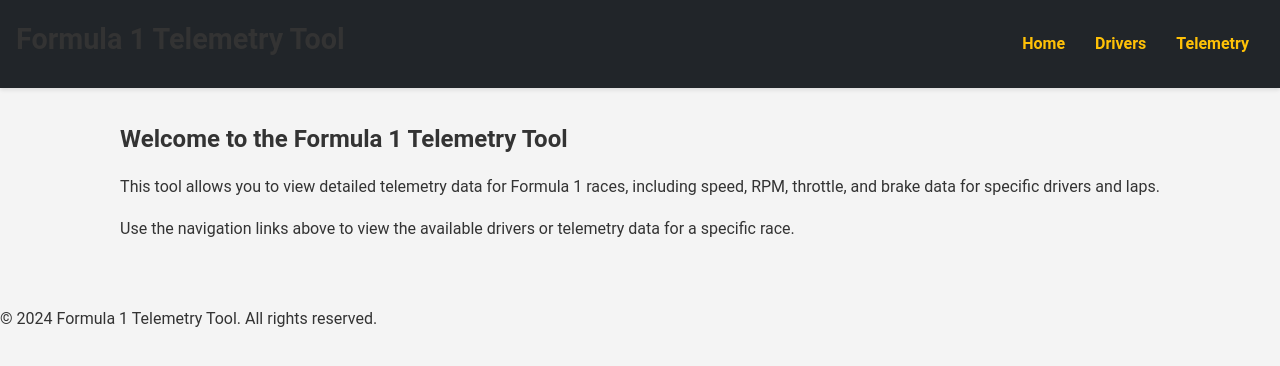
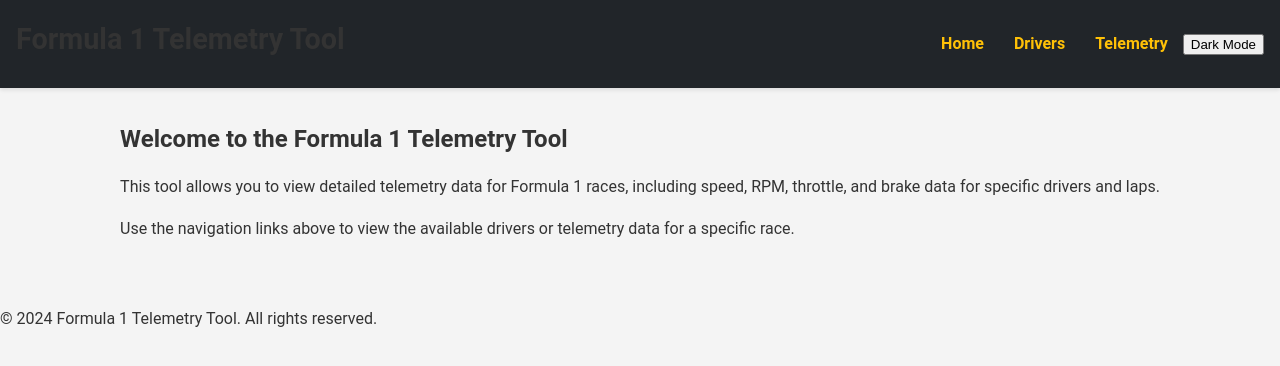
Before and after one commit to DoneitP1/LapMaster, a React (Create React App) app: page / in a window 1280 px wide. Shown: the top 366 px of the page. Built offline with nearby package versions, Linux system fonts and the light colour scheme.

Commit message:
Update App.js
added dark theme

```diff
--- a/src/App.js
+++ b/src/App.js
@@ -1,19 +1,38 @@
-import React from 'react';
-import { BrowserRouter as Router, Routes, Route } from 'react-router-dom';
+import React, { useState, useEffect } from 'react';
+import { BrowserRouter as Router, Routes, Route, Link } from 'react-router-dom';
 import Home from './components/Home';
 import Drivers from './components/Drivers';
 import Telemetry from './components/Telemetry';
+import './index.css';
 
 function App() {
+  const [isDarkTheme, setIsDarkTheme] = useState(false);
+
+  useEffect(() => {
+    const savedTheme = localStorage.getItem('theme') === 'dark';
+    setIsDarkTheme(savedTheme);
+    document.body.classList.toggle('dark-theme', savedTheme);
+  }, []);
+
+  const toggleTheme = () => {
+    const newTheme = !isDarkTheme;
+    setIsDarkTheme(newTheme);
+    document.body.classList.toggle('dark-theme', newTheme);
+    localStorage.setItem('theme', newTheme ? 'dark' : 'light');
+  };
+
   return (
     <Router>
       <div>
         <header>
           <h1>Formula 1 Telemetry Tool</h1>
           <nav>
-            <a href="/">Home</a>
-            <a href="/drivers">Drivers</a>
-            <a href="/telemetry">Telemetry</a>
+            <Link to="/">Home</Link>
+            <Link to="/drivers">Drivers</Link>
+            <Link to="/telemetry">Telemetry</Link>
+            <button className="theme-toggle-button" onClick={toggleTheme}>
+              {isDarkTheme ? 'Light Mode' : 'Dark Mode'}
+            </button>
           </nav>
         </header>
         <main>
```
